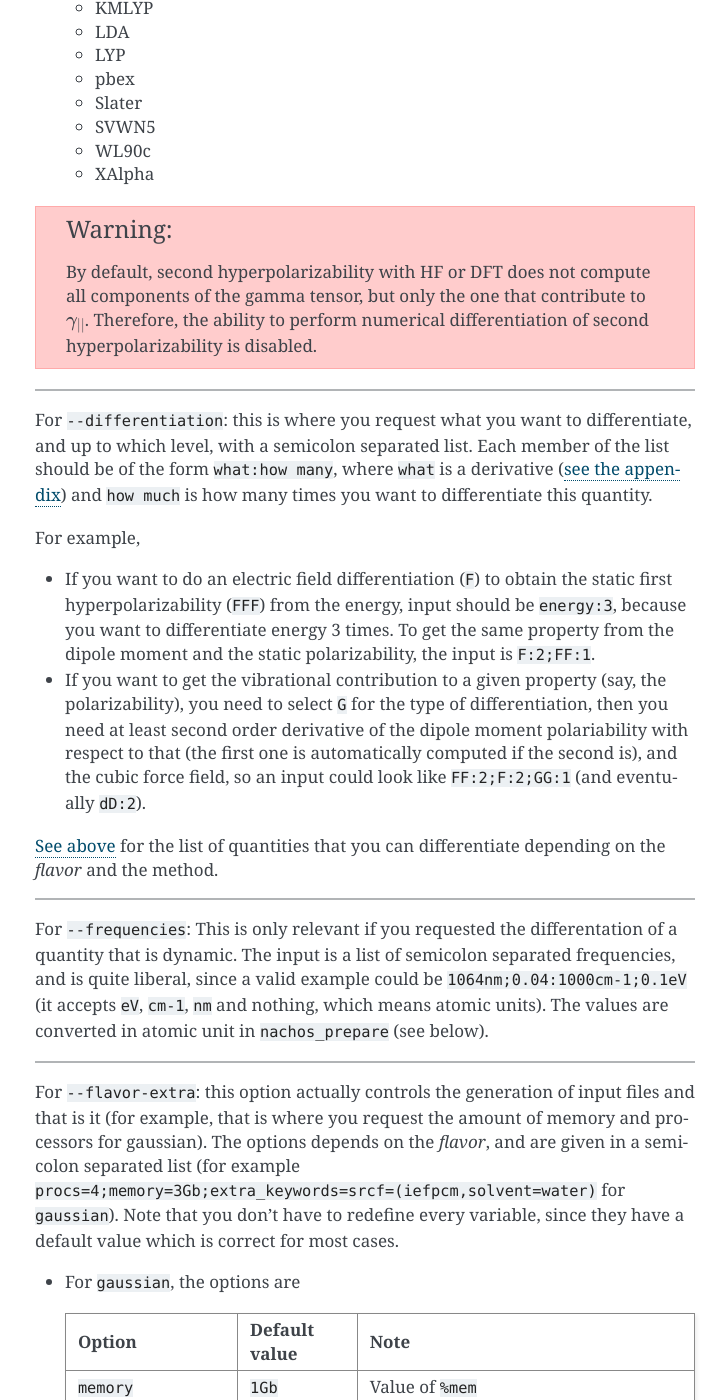
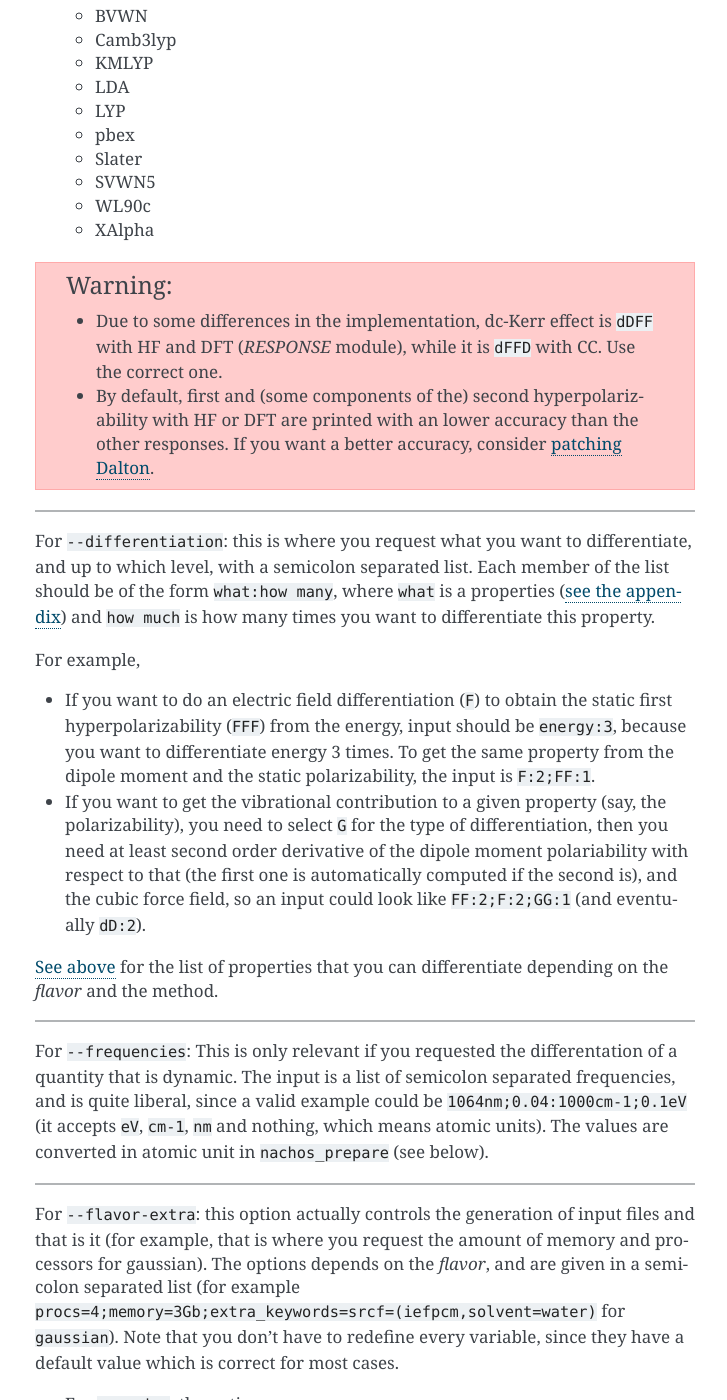
Before and after one commit to pierre-24/nachos, a Sphinx documentation site: the page built from documentation/source/use.rst, in a window 1280 px wide and 1400 px high, scrolled down 7114 px. Shown: the whole window, without its empty margins (385-1112 px from the left). Built offline with Sphinx 7.4.7, drawn with Linux system fonts in a browser that asks for light colours; some of the changed text lies outside the part shown.

Commit message:
gamma with HF/DFT is back

```diff
--- a/documentation/source/use.rst
+++ b/documentation/source/use.rst
@@ -228,7 +228,7 @@
 .. _nachos_make_note_1:
 
 For ``--method``: the value of this argument depends on the *flavor* you chose.
-This also determine the maximum derivative available at this level i.e. what you can request in ``--differentiation`` (:ref:`see below <nachos_make_note_2>`).
+This also determine the maximum properties available at this level i.e. what you can request in ``--differentiation`` (:ref:`see below <nachos_make_note_2>`).
 
 + For ``gaussian`` (chosen according to the `force page <http://gaussian.com/force/>`_, the `freq page <http://gaussian.com/freq/>`_ and the `polar page <http://gaussian.com/polar/>`_):
 
@@ -237,8 +237,8 @@
        :widths: 30 20 20 30
 
        * - Method
-         - Maximum level of electrical differentiation
-         - Maximum level of geometrical differentiation
+         - Maximum level of electrical properties
+         - Maximum level of geometrical properties
          - Available
        * - ``HF``
          - 3
@@ -274,17 +274,17 @@
        :widths: 30 20 20 30
 
        * - Method
-         - Maximum level of electrical differentiation
-         - Maximum level of geometrical differentiation
+         - Maximum level of electrical properties
+         - Maximum level of geometrical properties
          - Available
        * - ``HF``
-         - 3
+         - 4
          - 2
-         - ``energy``, ``G``, ``GG``, ``F``, ``FF``, ``dD``, ``dDF``, ``XDD``
+         - ``energy``, ``G``, ``GG``, ``F``, ``FF``, ``dD``, ``dDF``, ``XDD``, ``FFFF``, ``dDFF``, ``XDDF``, ``dDDd``, ``XDDD``
        * - ``DFT``
-         - 3
+         - 4
          - 2
-         - ``energy``, ``G``, ``GG``, ``F``, ``FF``, ``dD``, ``dDF``, ``XDD``
+         - ``energy``, ``G``, ``GG``, ``F``, ``FF``, ``dD``, ``dDF``, ``XDD``, ``FFFF``, ``dDFF``, ``XDDF``, ``dDDd``, ``XDDD``
        * - ``CC``
          - 4
          - 1
@@ -314,15 +314,17 @@
 
 .. warning::
 
-    By default, second hyperpolarizability with HF or DFT does not compute all components of the gamma tensor, but only the one that contribute to :math:`\gamma_{||}`.
-    Therefore, the ability to perform numerical differentiation of second hyperpolarizability is disabled.
+    + Due to some differences in the implementation, dc-Kerr effect is ``dDFF`` with HF and DFT (*RESPONSE* module), while it is ``dFFD`` with CC.
+      Use the correct one.
+    + By default, first and (some components of the) second hyperpolarizability with HF or DFT are printed with an lower accuracy than the other responses.
+      If you want a better accuracy, consider `patching Dalton <./install.html>`_.
 
 -------
 
 .. _nachos_make_note_2:
 
 For ``--differentiation``: this is where you request what you want to differentiate, and up to which level, with a semicolon separated list.
-Each member of the list should be of the form ``what:how many``, where ``what`` is a derivative (`see the appendix <#list-of-derivatives>`_) and ``how much`` is how many times you want to differentiate this quantity.
+Each member of the list should be of the form ``what:how many``, where ``what`` is a properties (`see the appendix <#list-of-derivatives>`_) and ``how much`` is how many times you want to differentiate this property.
 
 For example,
 
@@ -330,7 +332,7 @@
   To get the same property from the dipole moment and the static polarizability, the input is ``F:2;FF:1``.
 + If you want to get the vibrational contribution to a given property (say, the polarizability), you need to select ``G`` for the type of differentiation, then you need at least second order derivative of the dipole moment polariability with respect to that (the first one is automatically computed if the second is), and the cubic force field, so an input could look like ``FF:2;F:2;GG:1`` (and eventually ``dD:2``).
 
-:ref:`See above <nachos_make_note_1>` for the list of quantities that you can differentiate depending on the *flavor* and the method.
+:ref:`See above <nachos_make_note_1>` for the list of properties that you can differentiate depending on the *flavor* and the method.
 
 -------
 
@@ -682,8 +684,8 @@
    * - :math:`\gamma(0;0,0,0)`
      - ``FFFF``
      - Static second hyperpolarizability
-   * - :math:`\gamma(-\omega;0,0,\omega)`
-     - ``dFFD``
+   * - :math:`\gamma(-\omega;0,0,\omega)` or :math:`\gamma(-\omega;\omega,0,0)`
+     - ``dFFD`` or ``dDFF``
      - Kerr second hyperpolarizability
    * - :math:`\gamma(-2\omega;\omega,\omega,0)`
      - ``XDDF``
--- a/requirements.txt
+++ b/requirements.txt
@@ -1,4 +1,4 @@
-git+ssh://git@gitlab.unamur.be/pierre.beaujean/qcip_tools.git@release-v0.5#egg=qcip_tools>=0.5,<0.6
+git+ssh://git@gitlab.unamur.be/pierre.beaujean/qcip_tools.git@release-v0.5.1#egg=qcip_tools>=0.5.1,<0.6
 setuptools == 38.2.4
 pyyaml==3.12
 h5py==2.7.1
```
Also changed, not shown: 2 other files.
